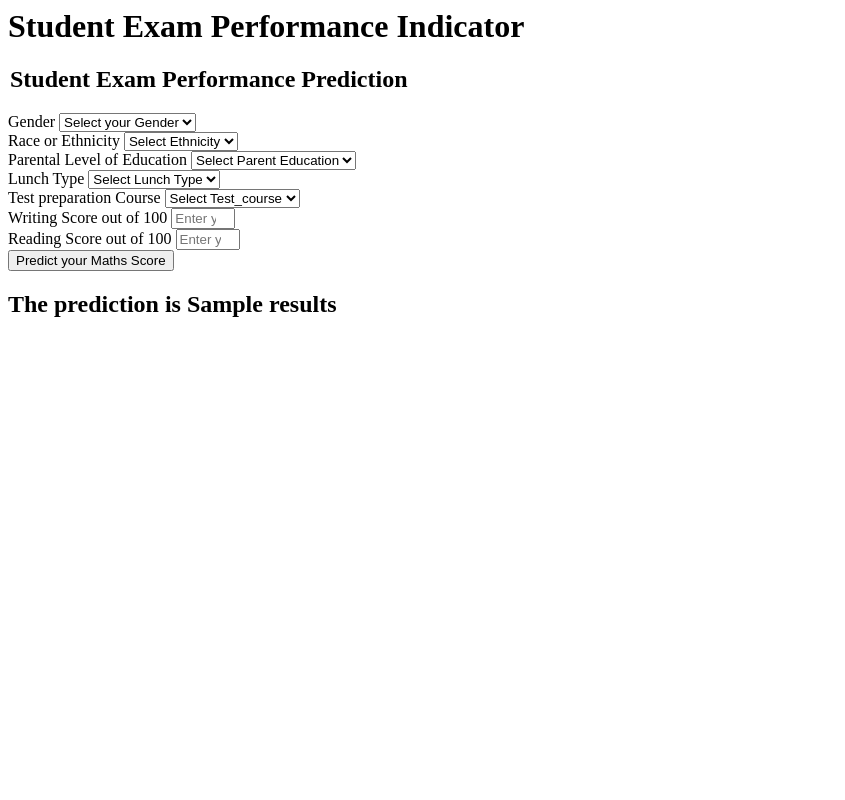
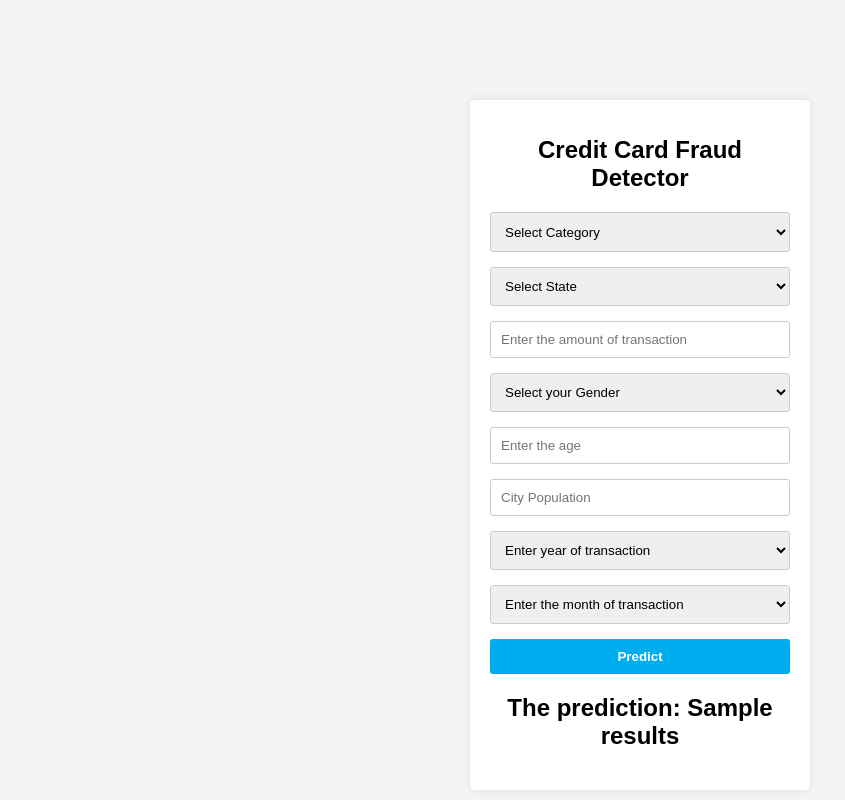
Before and after one commit to nitanshuj/Credit-Card-Fraud-End-to-End, a Flask app: template templates/home.html in a window 1280 px wide. Shown: the whole page, without its empty margins (0-845 px from the left). Run offline with Flask 3, Linux system fonts and the light colour scheme; the template is opened without the code that fills it: most values are stand-ins (such as "Sample title", 1, 10 or a date in 2020).

Commit message:
used flask for web application - initial commit

```diff
--- a/app.py
+++ b/app.py
@@ -1,6 +1,5 @@
 from flask import Flask,request,render_template
 import numpy as np
-
 from sklearn.preprocessing import StandardScaler
 
 from src.pipeline.predict_pipeline import CustomData, PredictPipeline
@@ -20,5 +19,35 @@ def predict_datapoint():
         return render_template('home.html')
     else:
         data = CustomData(
+            category=request.form.get('category'),
+            state=request.form.get('state'),
+            amt=request.form.get('amt'),
+            gender=request.form.get('gender'),
+            age=request.form.get('age'),
+            city_pop=request.form.get('city_pop'),
+            year_transaction=request.form.get('year_transaction'),
+            month_transaction=request.form.get('month_transaction')
+            )
 
-        )
+        pred_df = data.get_data_as_data_frame()
+        print(pred_df)
+        print("Before Prediction")
+
+        predict_pipeline=PredictPipeline()
+        print("Mid Prediction")
+
+        results=predict_pipeline.predict(pred_df)
+        print("after Prediction")
+
+
+
+        if int(results[0]) == 0:
+            res = "Not Fraud"
+        else:
+            res = "Fraud"
+
+        return render_template('home.html',results=res)
+
+
+if __name__=="__main__":
+    app.run(host="0.0.0.0")
--- a/templates/home.html
+++ b/templates/home.html
@@ -1,119 +1,217 @@
+<!DOCTYPE html>
 <html>
+<head>
+    <title>Credit Card Fraud Detector</title>
+    <style>
+        body {
+            background-color: #f4f4f4;
+            font-family: Arial, sans-serif;
+            text-align: center;
+        }
+
+        .login {
+            width: 300px;
+            margin: 0 auto;
+            margin-top: 100px;
+            background-color: #fff;
+            border-radius: 5px;
+            padding: 20px;
+            box-shadow: 0px 0px 10px rgba(0, 0, 0, 0.1);
+        }
+
+        .login h1 {
+            font-size: 24px;
+            margin-bottom: 20px;
+        }
+
+        .form-label {
+            font-weight: bold;
+        }
+
+        .form-control {
+            width: 100%;
+            padding: 10px;
+            border: 1px solid #ccc;
+            border-radius: 3px;
+            margin-bottom: 15px;
+            box-sizing: border-box;
+        }
+
+        .form-control:focus {
+            outline: none;
+            border-color: #00adef;
+            box-shadow: 0px 0px 5px rgba(0, 173, 239, 0.5);
+        }
+
+        .form-control.select {
+            height: 40px;
+        }
+
+        .placeholder {
+            color: #999;
+        }
+
+        .submit-btn {
+            width: 100%;
+            background-color: #00adef;
+            color: #fff;
+            border: none;
+            padding: 10px;
+            border-radius: 3px;
+            cursor: pointer;
+            font-weight: bold;
+        }
+
+        .submit-btn:hover {
+            background-color: #008acf;
+        }
+
+        .prediction-result {
+            margin-top: 20px;
+            font-weight: bold;
+        }
+    </style>
+</head>
+
 <body>
     <div class="login">
-       <h1>Student Exam Performance Indicator</h1>
+        <h1>Credit Card Fraud Detector</h1>
 
         <form action="{{ url_for('predict_datapoint')}}" method="post">
-        <h2>
-            <legend>Student Exam Performance Prediction</legend>
-        </h2>
             <div class="mb-3">
-            <label class="form-label">Gender</label>
-            <select class="form-control" name="gender" placeholder="Enter you Gender" required>
-                <option class="placeholder" selected disabled value="">Select your Gender</option>
-                <option value="male">
-                    Maless
-                </option>
-                <option value="female">
-                    Female
-                </option>
+                <label class="form-label"></label>
+                <select class="form-control select" name="category" required>
+                    <option class="placeholder" selected disabled value="">Select Category</option>
+                    <option value="misc_net">misc_net</option>
+                    <option value="grocery_pos">grocery_pos</option>
+                    <option value="entertainment">entertainment</option>
+                    <option value="gas_transport">gas_transport</option>
+                    <option value="misc_pos">misc_pos</option>
+                    <option value="shopping_net">shopping_net</option>
+                    <option value="shopping_pos">shopping_pos</option>
+                    <option value="food_dining">food_dining</option>
+                    <option value="personal_care">personal_care</option>
+                    <option value="health_fitness">health_fitness</option>
+                    <option value="travel">travel</option>
+                    <option value="kids_pets">kids_pets</option>
+                    <option value="home">home</option>
                 </select>
             </div>
 
             <div class="mb-3">
-            <label class="form-label">Race or Ethnicity</label>
-            <select class="form-control" name="ethnicity" placeholder="Enter you ethnicity" required>
-                <option class="placeholder" selected disabled value="">Select Ethnicity</option>
-                <option value="group A">
-                    Group A
-                </option>
-                <option value="group B">
-                    Group B
-                </option>
-                <option value="group C">
-                    Group C
-                </option>
-                <option value="group D">
-                    Group D
-                </option>
-                <option value="group E">
-                    Group E
-                </option>
+                <label class="form-label"></label>
+                <select class="form-control" name="state" placeholder="Enter a US state" required>
+                    <option class="placeholder" selected disabled value="">Select State</option>
+                    <option value="NC">NC</option>
+                    <option value="WA">WA</option>
+                    <option value="ID">ID</option>
+                    <option value="MT">MT</option>
+                    <option value="VA">VA</option>
+                    <option value="PA">PA</option>
+                    <option value="KS">KS</option>
+                    <option value="TN">TN</option>
+                    <option value="IA">IA</option>
+                    <option value="WV">WV</option>
+                    <option value="FL">FL</option>
+                    <option value="CA">CA</option>
+                    <option value="NM">NM</option>
+                    <option value="NJ">NJ</option>
+                    <option value="OK">OK</option>
+                    <option value="IN">IN</option>
+                    <option value="MA">MA</option>
+                    <option value="TX">TX</option>
+                    <option value="WI">WI</option>
+                    <option value="MI">MI</option>
+                    <option value="WY">WY</option>
+                    <option value="HI">HI</option>
+                    <option value="NE">NE</option>
+                    <option value="OR">OR</option>
+                    <option value="LA">LA</option>
+                    <option value="DC">DC</option>
+                    <option value="KY">KY</option>
+                    <option value="NY">NY</option>
+                    <option value="MS">MS</option>
+                    <option value="UT">UT</option>
+                    <option value="AL">AL</option>
+                    <option value="AR">AR</option>
+                    <option value="MD">MD</option>
+                    <option value="GA">GA</option>
+                    <option value="ME">ME</option>
+                    <option value="AZ">AZ</option>
+                    <option value="MN">MN</option>
+                    <option value="OH">OH</option>
+                    <option value="CO">CO</option>
+                    <option value="VT">VT</option>
+                    <option value="MO">MO</option>
+                    <option value="SC">SC</option>
+                    <option value="NV">NV</option>
+                    <option value="IL">IL</option>
+                    <option value="NH">NH</option>
+                    <option value="SD">SD</option>
+                    <option value="AK">AK</option>
+                    <option value="ND">ND</option>
+                    <option value="CT">CT</option>
+                    <option value="RI">RI</option>
+                    <option value="DE">DE</option>
                 </select>
             </div>
 
             <div class="mb-3">
-            <label class="form-label">Parental Level of Education</label>
-            <select class="form-control" name="parental_level_of_education"
-                placeholder="Enter you Parent Education" required>
-                <option class="placeholder" selected disabled value="">Select Parent Education</option>
-                <option value="associate's degree">
-                    associate's degree
-                </option>
-                <option value="bachelor's degree">
-                    bachelor's degree
-                </option>
-                <option value="high school">
-                    high school
-                </option>
-                <option value="master's degree">
-                    master's degree
-                </option>
-                <option value="some college">
-                    some college
-                </option>
-                <option value="some high school">
-                    some high school
-                </option>
+                <label class="form-label"></label>
+                <input class="form-control" type="number" name="amt" placeholder="Enter the amount of transaction" min='0' />
+            </div>
+
+            <div class="mb-3">
+                <label class="form-label"></label>
+                <select class="form-control" name="gender" placeholder="Enter you Gender" required>
+                    <option class="placeholder" selected disabled value="">Select your Gender</option>
+                    <option value=1> Male </option>
+                    <option value=0>Female</option>
                 </select>
             </div>
 
             <div class="mb-3">
-            <label class="form-label">Lunch Type</label>
-            <select class="form-control" name="lunch" placeholder="Enter you Lunch" required>
-                <option class="placeholder" selected disabled value="">Select Lunch Type</option>
-                <option value="free/reduced">
-                    free/reduced
-                </option>
-                <option value="standard">
-                    standard
-                </option>
+                <label class="form-label"></label>
+                <input class="form-control" type="number" name="age" placeholder="Enter the age" min=0 max=105 />
+            </div>
+
+            <div class="mb-3">
+                <label class="form-label"></label>
+                <input class="form-control" type="number" name="city_pop" placeholder="City Population" min=0 />
+            </div>
+
+            <div class="mb-3">
+                <label class="form-label"></label>
+                <select class="form-control" name="year_transaction" placeholder="Enter the year of transaction" required>
+                    <option class="placeholder" selected disabled value="">Enter year of transaction</option>
+                    <option value=1>Other years</option>
+                    <option value=0>2019</option>
                 </select>
             </div>
 
             <div class="mb-3">
-            <label class="form-label">Test preparation Course</label>
-            <select class="form-control" name="test_preparation_course" placeholder="Enter you Course"
-                required>
-                <option class="placeholder" selected disabled value="">Select Test_course</option>
-                <option value="none">
-                    None
-                </option>
-                <option value="completed">
-                    Completed
-                </option>
+                <label class="form-label"></label>
+                <select class="form-control" name="month_transaction" placeholder="Enter the month of transaction" required>
+                    <option class="placeholder" selected disabled value="">Enter the month of transaction</option>
+                    <option value=1>January</option>
+                    <option value=2>February</option>
+                    <option value=3>March</option>
+                    <option value=4>April</option>
+                    <option value=5>May</option>
+                    <option value=6>June</option>
+                    <option value=7>July</option>
+                    <option value=8>August</option>
+                    <option value=9>September</option>
+                    <option value=10>October</option>
+                    <option value=11>November</option>
+                    <option value=12>December</option>
                 </select>
             </div>
 
-        <div class="mb-3">
-            <label class="form-label">Writing Score out of 100</label>
-            <input class="form-control" type="number" name="reading_score"
-                placeholder="Enter your Reading score" min='0' max='100' />
+            <button type="submit" class="submit-btn">Predict</button>
+        </form>
+
+        <h2 class="prediction-result">The prediction: {{results}}</h2>
     </div>
-
-        <div class="mb-3">
-            <label class="form-label">Reading Score out of 100</label>
-            <input class="form-control" type="number" name="writing_score"
-                placeholder="Enter your Reading Score" min='0' max='100' />
-        </div>
-
-        <div class="mb-3">
-            <input class="btn btn-primary" type="submit" value="Predict your Maths Score" required />
-        </div>
-
-    </form>
-    <h2>
-       The prediction is {{results}}
-    </h2>
-   <body>
+</body>
 </html>
```
Also changed, not shown: src/pipeline/predict_pipeline.py (+20 -12 lines), 1 other file. Lines whose indentation alone changed are shown as unchanged.
